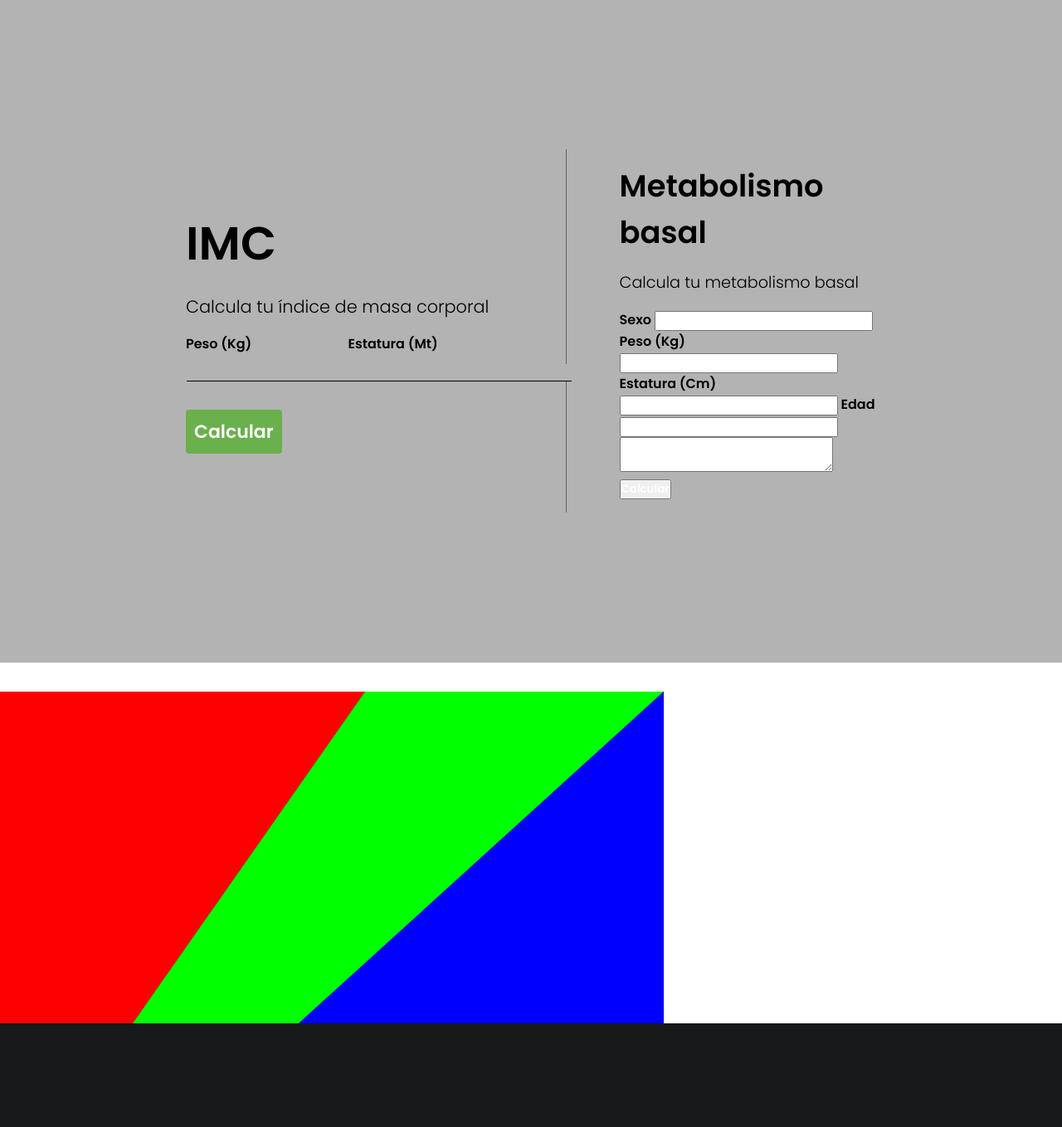
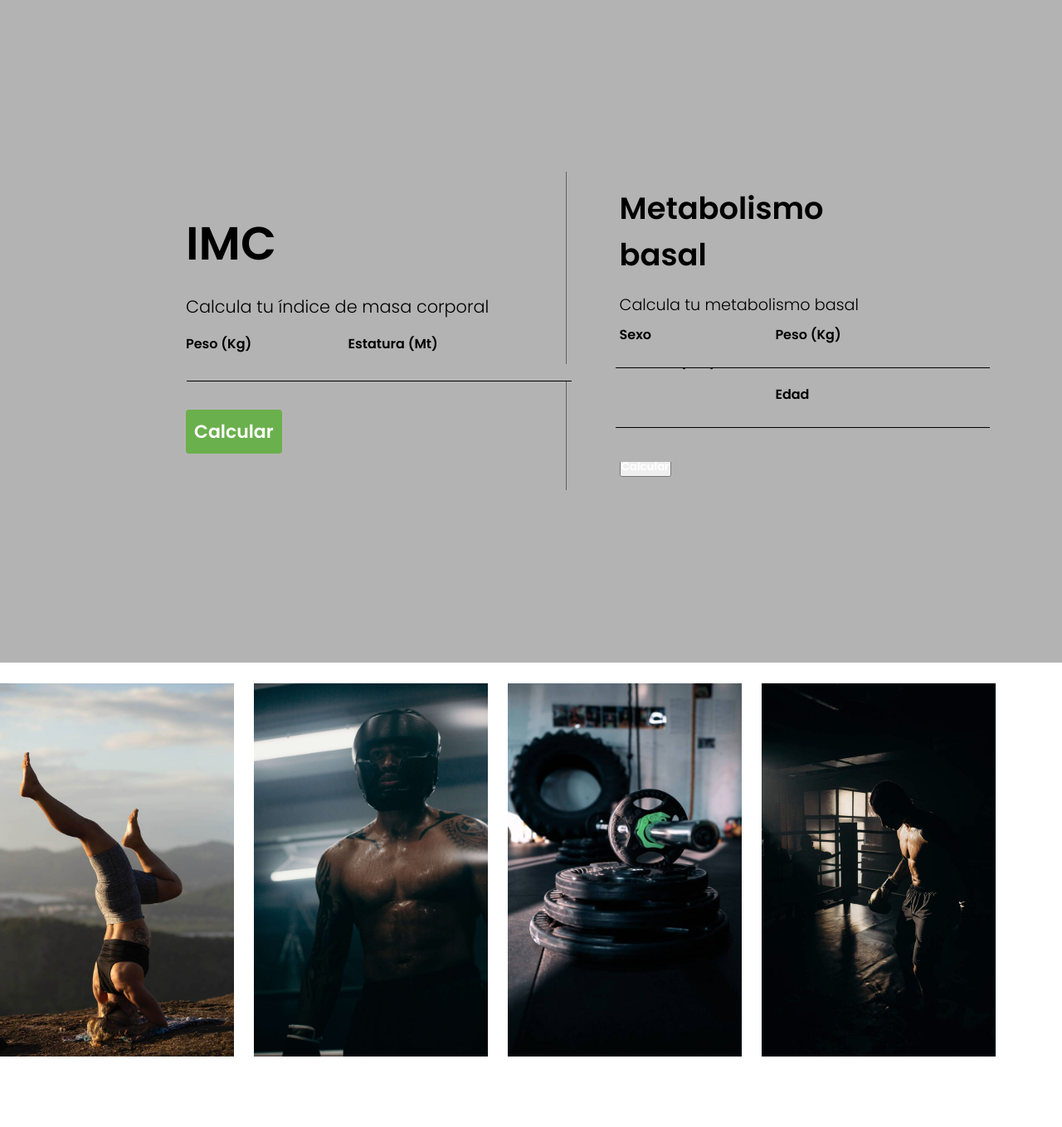
Before and after one commit to LMGP2002/ProyectoWeb, a PHP site: page /HTML/index.html in a window 1280 px wide. Shown: the part 1601-2960 px from the top of the page at 83% size. Before the commit the page ends 2835 px from the top, so only its background shows below. Run offline with PHP 8.4, Linux system fonts and the light colour scheme; some libraries are stand-ins or nearby versions.

Commit message:
Creación de sección de planes

```diff
--- a/CSS/estilos.css
+++ b/CSS/estilos.css
@@ -9,6 +9,27 @@
     text-decoration: none;
 
 }
+/* quitar autoincrementar en inputs tipo number */
+<<<<<<< HEAD
+<<<<<<< HEAD
+
+=======
+>>>>>>> 94c5544746b68c818846f5c25e2bd7df450cb3e0
+=======
+>>>>>>> 94c5544746b68c818846f5c25e2bd7df450cb3e0
+input[type=number]::-webkit-inner-spin-button,
+input[type=number]::-webkit-outer-spin-button {
+  -webkit-appearance: none;
+  margin: 0;
+}
+<<<<<<< HEAD
+<<<<<<< HEAD
+=======
+
+>>>>>>> 94c5544746b68c818846f5c25e2bd7df450cb3e0
+=======
+
+>>>>>>> 94c5544746b68c818846f5c25e2bd7df450cb3e0
 body, #modal-registro, #modal-registro-iniciar, #modal-olvido{
     width: 100%;
     height: 100vh;
@@ -814,7 +835,8 @@ background: #B4B3B3; /* fallback for old browsers */
     top: 255%;
     left: 430px;
     background: #B4B3B3; /* fallback for old browsers */
- }
+
+}
 #res{
     margin-top: 30px;
     background: #B4B3B3; /* fallback for old browsers */
@@ -859,51 +881,175 @@ background: #B4B3B3; /* fallback for old browsers */
     margin-bottom: 1.1rem;
     color: black;
 }
+#sex{
+    position: absolute;
+    top: 253%;
+    left: 58%;
+    border: 0;
+    border-bottom:1px solid rgb(0, 0, 0);
+    background: #B4B3B3; /* fallback for old browsers */
+
+}
+#style-metabo-peso{
+    position: absolute;
+    left: 73%;
+    top: 249%;
+}
+#style-metabo-sex{
+    position: absolute;
+    top: 249%;
+}
+#pes{
+    position: absolute;
+    border: 0;
+    border-bottom:1px solid rgb(0, 0, 0);
+    top: 253%;
+    left: 73%;
+    background: #B4B3B3;
+}
 
 <<<<<<< HEAD
-/* Instructores section */
-.instructor_container{
+<<<<<<< HEAD
+/* Planes section */
+.Planes_container{
     height: 100vh;
-    max-height: 100vh;
     width: 100%;
     display: flex;
     justify-content: center;
-    flex-direction: column;
     align-items: center;
-    gap: 20px;
-    background-color:#585555;
-    padding-top:60px;
+    background: #171819;
 }
-.instructor_content{
+.cards{
+    display: grid;
+    grid-template-columns: repeat(4,1fr);
+    column-gap: 24px;
+    max-width: 1200px;
+    width: 100%;
+}
+.card{
     position: relative;
-    width: 800px;
-    height: 400px;
-    background: #222;
+    list-style: none;
+    height: 450px;
 }
-.instructores{
+
+.background_card{
     position: absolute;
     top: 0;
     left: 0;
+    bottom: 0;
+    right: 0;
     width: 100%;
     height: 100%;
-    transition: 0.5s;
+    object-fit: cover;
+
 }
-.instructor1{
-    background: #f00;
-    clip-path: polygon(0 0, 55% 0, 20% 100%, 0% 100%);
+=======
+
+#style-metabo-esta{
+    position: absolute;
+    left: 58%;
+    top: 258%;
 }
-.instructor2{
-    background: #0f0;
-    clip-path: polygon(55% 0, 100% 0, 45% 100%, 20% 100%);
+#esta{
+    position: absolute;
+    top: 262%;
+    left: 58%;
+    border: 0;
+    border-bottom:1px solid rgb(0, 0, 0);
+    background: #B4B3B3; /* fallback for old browsers */
+
 }
-.instructor3{
-    background: #00f;
-    clip-path: polygon(100% 0, 100% 0, 100% 100%, 45% 100%);
+#style-metabo-edad{
+    position: absolute;
+    left: 73%;
+    top: 258%;
+}
+#ed{
+    position: absolute;
+    top: 262%;
+    left: 73%;
+    border: 0;
+    border-bottom:1px solid rgb(0, 0, 0);
+    background: #B4B3B3; /* fallback for old browsers */
+
+}
+#resmeta{
+    /* background: #B4B3B3; fallback for old browsers */
+    position: absolute;
+    width: 353px;
+    border: none;
+    height: 30px;
+    resize: none;
+    color: black;
+    top: 266%;
+    background: #B4B3B3; /* fallback for old browsers */
+    border-bottom:1px solid rgb(0, 0, 0);
+    border: 0;
+}
 =======
-/* quitar autoincrementar en inputs tipo number */
-input[type=number]::-webkit-inner-spin-button,
-input[type=number]::-webkit-outer-spin-button {
-  -webkit-appearance: none;
-  margin: 0;
->>>>>>> 955738601d42d130fa6de898e94bd998073c7450
+
+#style-metabo-esta{
+    position: absolute;
+    left: 58%;
+    top: 258%;
 }
+#esta{
+    position: absolute;
+    top: 262%;
+    left: 58%;
+    border: 0;
+    border-bottom:1px solid rgb(0, 0, 0);
+    background: #B4B3B3; /* fallback for old browsers */
+
+}
+#style-metabo-edad{
+    position: absolute;
+    left: 73%;
+    top: 258%;
+}
+#ed{
+    position: absolute;
+    top: 262%;
+    left: 73%;
+    border: 0;
+    border-bottom:1px solid rgb(0, 0, 0);
+    background: #B4B3B3; /* fallback for old browsers */
+
+}
+#resmeta{
+    /* background: #B4B3B3; fallback for old browsers */
+    position: absolute;
+    width: 353px;
+    border: none;
+    height: 30px;
+    resize: none;
+    color: black;
+    top: 266%;
+    background: #B4B3B3; /* fallback for old browsers */
+    border-bottom:1px solid rgb(0, 0, 0);
+    border: 0;
+}
+>>>>>>> 94c5544746b68c818846f5c25e2bd7df450cb3e0
+#metaBasal{
+    background: #6ab04c;
+    display: inline-block;
+    padding: 10px 10px;
+    border-radius: .25rem;
+    font-size: 22px;
+    text-align: center;
+    text-decoration: none;
+    box-shadow: 0 0 0 0 rgba(0, 0, 0, .5);
+    border: none;
+}
+#metaBasal:hover{
+    cursor: pointer;
+}
+#sex, #pes, #esta, #ed:focus{
+    outline:none;
+}
+
+
+<<<<<<< HEAD
+>>>>>>> 94c5544746b68c818846f5c25e2bd7df450cb3e0
+=======
+>>>>>>> 94c5544746b68c818846f5c25e2bd7df450cb3e0
--- a/HTML/index.html
+++ b/HTML/index.html
@@ -6,7 +6,7 @@
     <meta http-equiv="X-UA-Compatible" content="IE=edge">
     <meta name="viewport" content="width=device-width, initial-scale=1.0">
     <title>HardWork </title>
-    <link rel="stylesheet" href="/CSS/estilos.css">
+    <link rel="stylesheet" href="../CSS/estilos.css">
     <script src="https://kit.fontawesome.com/523f0710e5.js" crossorigin="anonymous"></script>
 </head>
 
@@ -17,7 +17,7 @@
             <ul>
                 <li><a href="#header">Home</a></li>
                 <li><a href="#about">About us</a></li>
-                <li><a href="#instructores">Trainers</a></li>
+                <li><a href="#plans">Plans</a></li>
                 <li><a href="">Gallery</a></li>
             </ul>
             <div class="container-icons">
@@ -34,7 +34,7 @@
                     <a href="" class="close"><i class="fas fa-times equis"></i></a>
                     <div class="modal_mover">
                         <h2 class="modal_title">Your user</h2>
-                        <div class="modal_img"><img src="/Recursos/h.png" alt="hombre"></div>
+                        <div class="modal_img"><img src="../Recursos/h.png" alt="hombre"></div>
                         <div class="modal_texts">
                             <p>Luis Miguel</p>
                             <span>Platino</span>
@@ -51,7 +51,7 @@
             <span class="text2">the glory</span>
             <a class="boton" href="#modal-registro-iniciar">Login</a>
         </div>
-        <video class="fondo" src="../Recursos/bg.mp4" loop autoplay muted></video>
+        <video loading='lazy' class="fondo" src="../Recursos/bg.mp4" loop autoplay muted></video>
         <div class="overlay"></div>
     </header>
 
@@ -86,7 +86,8 @@
                 <br><br>
                 <label class="style-label-iniciar">Número de indentificación</label>
                 <br>
-                <input  onkeypress="return soloNumeros(event)"  type="number" id="cc" name="cc" class="style-input-iniciar" required>
+                <input onkeypress="return soloNumeros(event)" type="number" id="cc" name="cc"
+                    class="style-input-iniciar" required>
                 <br><br>
                 <label class="style-label-iniciar">Contraseña</label>
                 <br>
@@ -109,7 +110,7 @@
                 <h2 id="style-registro-h2">Registro</h2>
                 <br>
                 <label class="style-registro-numid">Número de indentificación</label>
-                <input  onkeypress="return soloNumeros(event)"  type="number" id="cc" name="cc" class="c">
+                <input onkeypress="return soloNumeros(event)" type="number" id="cc" name="cc" class="c">
                 <br><br>
                 <label class="style-registro-numid">Nombre</label>
                 <input type="text" id="nombre" name="nombre">
@@ -128,7 +129,7 @@
                 <input type="number" id="peso" name="peso">
                 <br><br>
                 <label id="style-estatura-registro">Estatura (Cm)</label>
-                <input  onkeypress="return soloNumeros(event)" type="number" id="estatura" name="estatura">
+                <input onkeypress="return soloNumeros(event)" type="number" id="estatura" name="estatura">
                 <br> <br>
                 <label id="style-contra-registro">Contraseña</label>
                 <input type="password" id="contraseña" name="contraseña" class="style-contra-regis">
@@ -148,7 +149,7 @@
             <article> <br>
                 <h2 id="style-olvido-h2">Restablecer contraseña</h2>
                 <br><label id="style-olvido-cc">Número de identificación</label>
-                <input  onkeypress="return soloNumeros(event)" id="cc" name="cc" class="style-olvido-cc-in">
+                <input onkeypress="return soloNumeros(event)" id="cc" name="cc" class="style-olvido-cc-in">
                 <label id="style-olvio-contra">Nueva contraseña</label>
                 <input id="contraseña" name="contraseña" class="style-olvido-contra-in">
                 <label id="style-olvio-contra-confir">Confirmar contraseña nueva</label>
@@ -164,8 +165,8 @@
             <label>Peso (Kg)</label>
             <input type="number" id="pesoo">
             <label id="style-label-cal-esta">Estatura (Mt)</label>
-            <input type="number" id="estaturaa">
-            <textarea id="res"></textarea>
+            <input type="number" id="estaturaa" >
+            <textarea id="res" disabled></textarea>
             <br>
             <button type="button" onclick="imc()" class="but" id="but">Calcular</button>
         </article>
@@ -173,20 +174,59 @@
             <h1>Metabolismo basal</h1>
             <h3>Calcula tu metabolismo basal</h3>
             <div>
-                <label>Sexo</label>
-                <input id="sex" required>
-                <label>Peso (Kg)</label>
+                <label id="style-metabo-sex">Sexo</label>
+                <input id="sex" style="text-transform:lowercase;">
+                <label id="style-metabo-peso">Peso (Kg)</label>
                 <input type="number" id="pes" required>
-                <label>Estatura (Cm)</label>
-                <input onkeypress="return soloNumeros(event)"  type="number" id="esta" required>
-                <label>Edad</label>
-                <input onkeypress="return soloNumeros(event)" type="number" id="ed" required>
-                <textarea id="resmeta"></textarea>
+                <br>
+                <label id="style-metabo-esta">Estatura (Cm)</label>
+                <input onkeypress="return soloNumeros(event)" type="number" id="esta" >
+                <br>
+                <label id="style-metabo-edad">Edad</label><br>
+                <input onkeypress="return soloNumeros(event)" type="number" id="ed" >
+                <br><textarea id="resmeta" disabled></textarea><br><br>
                 <button type="button" onclick="meta()" id="metaBasal">Calcular</button>
             </div>
         </article>
     </section>
+<<<<<<< HEAD
+<<<<<<< HEAD
 
+    <!-- Planes -->
+    <section id="plans" class="Planes_container">
+        <div class="cards">
+            <a class="card" href="">
+                <img src="../Recursos/1.jpg" class="background_card" alt="gym">
+                <div class="card_content">
+                    <p class="category">Platino</p>
+                    <h3 class="card_heading">Example Card Headind</h3>
+                </div>
+            </a>
+            <a class="card" href="">
+                <img src="../Recursos/2.jpg" class="background_card" alt="gym">
+                <div class="card_content">
+                    <p class="category">Platino</p>
+                    <h3 class="card_heading">Example Card Headind</h3>
+                </div>
+            </a>
+            <a class="card" href="">
+                <img src="../Recursos/3.jpg" class="background_card" alt="gym">
+                <div class="card_content">
+                    <p class="category">Platino</p>
+                    <h3 class="card_heading">Example Card Headind</h3>
+                </div>
+            </a>
+            <a class="card" href="">
+                <img src="../Recursos/4.jpg" class="background_card" alt="gym">
+                <div class="card_content">
+                    <p class="category">Platino</p>
+                    <h3 class="card_heading">Example Card Headind</h3>
+                </div>
+            </a>
+        </div>
+=======
+=======
+>>>>>>> 94c5544746b68c818846f5c25e2bd7df450cb3e0
     <!-- Instructores -->
     <section class="instructor_container" id="instructores">
         <h2>Nuestros instructores</h2>
@@ -195,6 +235,7 @@
             <div class="instructores instructor2"></div>
             <div class="instructores instructor3"></div>
         </article>
+>>>>>>> 94c5544746b68c818846f5c25e2bd7df450cb3e0
     </section>
     <script src="../JS/funcionamiento.js"></script>
     <script src="../JS/jquery-3.6.0.min.js"></script>
--- a/JS/estilos.js
+++ b/JS/estilos.js
@@ -8,6 +8,7 @@ document.addEventListener('scroll',()=>{
     if(scroll_position>140){
         nav.style.backgroundColor='#222';
     }else nav.style.backgroundColor='transparent';
+
 });
 
 // código para el Smooth Scroll
@@ -18,7 +19,7 @@ $(document).ready(function(){
         var hash = this.hash;
         $('html, body').animate({
           scrollTop: $(hash).offset().top
-        }, 330, function(){
+        }, 500, function(){
           window.location.hash = hash;
         });
       }
```
Also changed, not shown: JS/funcionamiento.js (+35 -20 lines), Recursos/1.jpg (added), Recursos/2.jpg (added), Recursos/3.jpg (added), Recursos/4.jpg (added).
